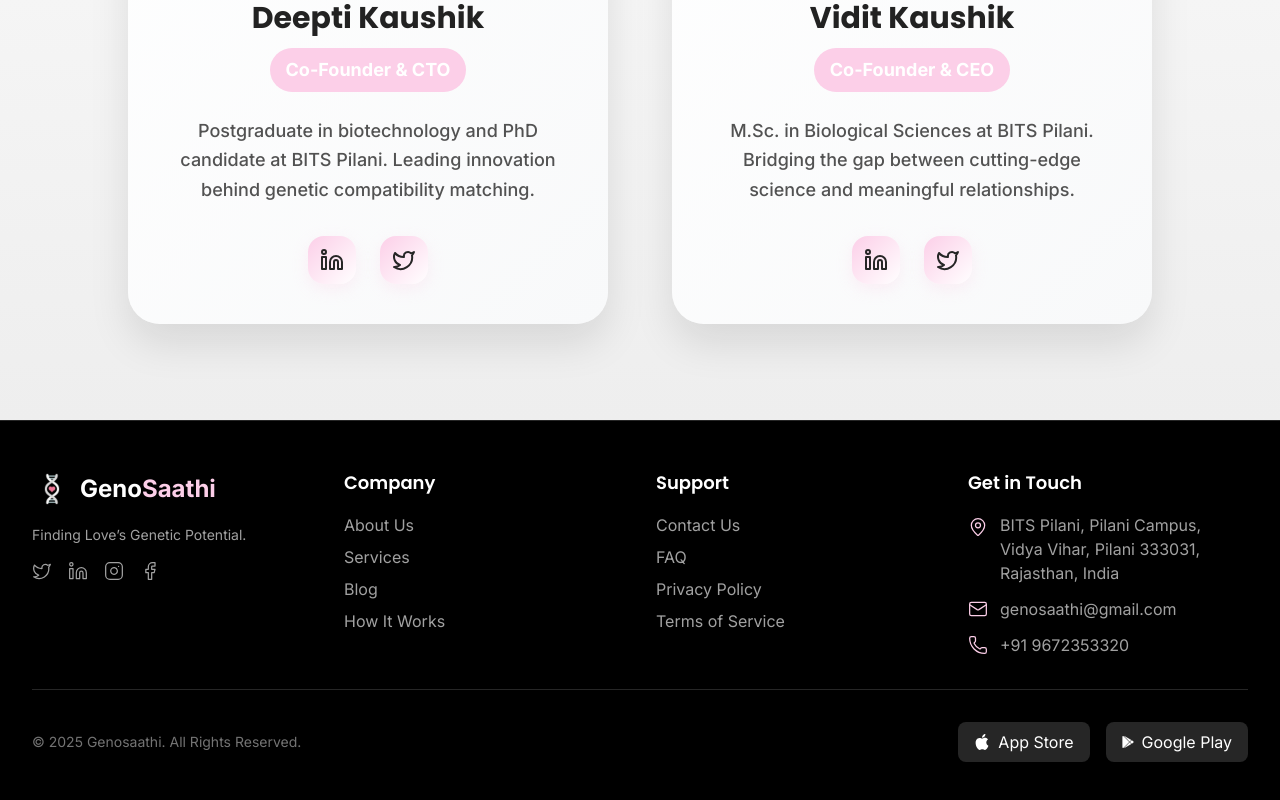
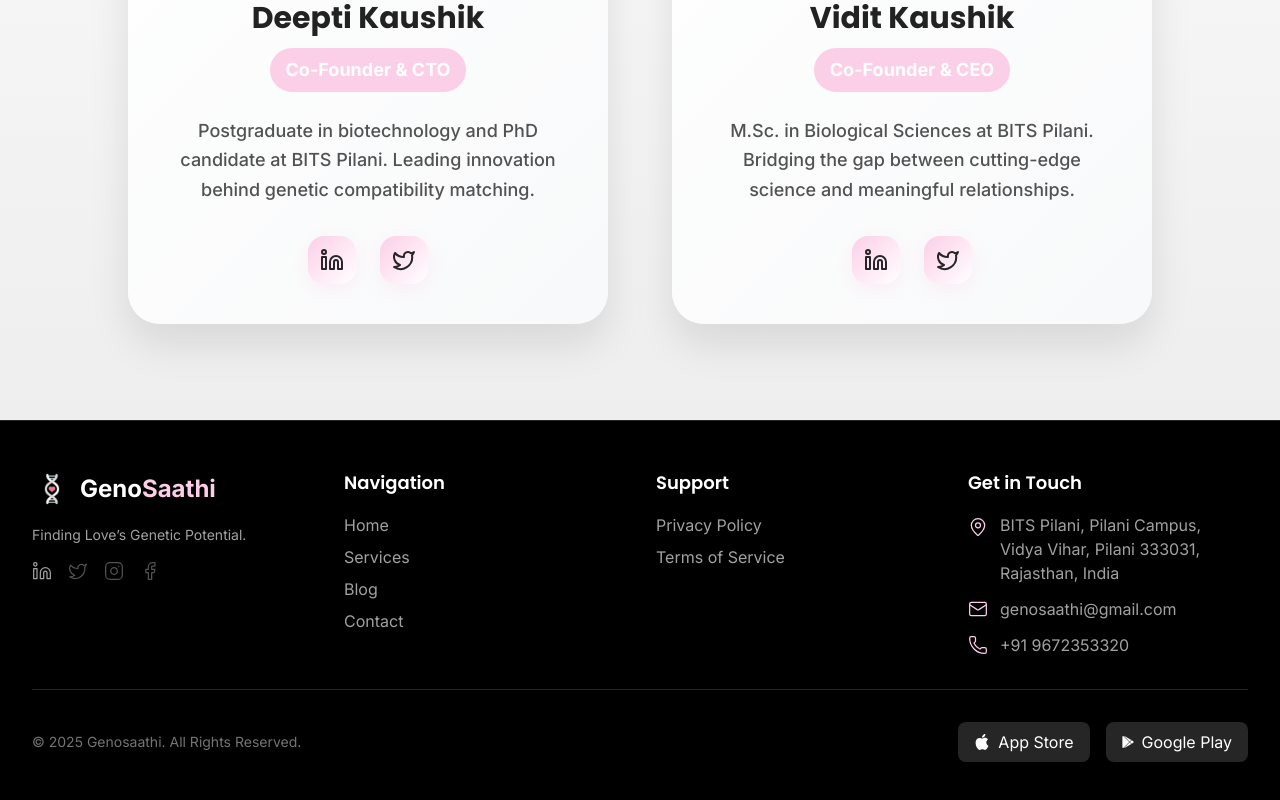
Before and after one commit to Aravind-Sathesh/GenoSaathi-Website, a Next.js app: page / in a window 1280 px wide. Shown: the part 4060-4860 px from the top of the page. Built offline with nearby package versions, Linux system fonts and the light colour scheme.

Commit message:
feat: update footer links

```diff
--- a/src/app/components/Footer.jsx
+++ b/src/app/components/Footer.jsx
@@ -9,6 +9,13 @@
 	Phone,
 	Mail,
 } from 'lucide-react';
+
+const navLinks = [
+	{ href: '/#home', label: 'Home' },
+	{ href: '/services', label: 'Services' },
+	{ href: '/blog', label: 'Blog' },
+	{ href: '/contact', label: 'Contact' },
+];
 
 export default function Footer() {
 	return (
@@ -38,15 +45,7 @@
 						</p>
 						<div className='flex space-x-4'>
 							<a
-								href='#'
-								target='_blank'
-								rel='noopener noreferrer'
-								className='text-neutral-400 hover:text-pink-200 transition-colors'
-							>
-								<Twitter size={20} strokeWidth={1.5} />
-							</a>
-							<a
-								href='#'
+								href='https://www.linkedin.com/company/genosaathi/'
 								target='_blank'
 								rel='noopener noreferrer'
 								className='text-neutral-400 hover:text-pink-200 transition-colors'
@@ -57,7 +56,15 @@
 								href='#'
 								target='_blank'
 								rel='noopener noreferrer'
-								className='text-neutral-400 hover:text-pink-200 transition-colors'
+								className='text-neutral-600 transition-colors' // Add 'hover:text-pink-200' and change 'neutral-600' to 'neutral-400' when active
+							>
+								<Twitter size={20} strokeWidth={1.5} />
+							</a>
+							<a
+								href='#'
+								target='_blank'
+								rel='noopener noreferrer'
+								className='text-neutral-600 transition-colors' // Add 'hover:text-pink-200' and change 'neutral-600' to 'neutral-400' when active
 							>
 								<Instagram size={20} strokeWidth={1.5} />
 							</a>
@@ -65,7 +72,7 @@
 								href='#'
 								target='_blank'
 								rel='noopener noreferrer'
-								className='text-neutral-400 hover:text-pink-200 transition-colors'
+								className='text-neutral-600 transition-colors' // Add 'hover:text-pink-200' and change 'neutral-600' to 'neutral-400' when active
 							>
 								<Facebook size={20} strokeWidth={1.5} />
 							</a>
@@ -75,41 +82,19 @@
 					{/* Column 2: Company Links */}
 					<div className='space-y-4'>
 						<h3 className='text-lg font-semibold text-white'>
-							Company
+							Navigation
 						</h3>
 						<ul className='space-y-2'>
-							<li>
-								<Link
-									href='/about'
-									className='text-neutral-400 hover:text-pink-200 transition-colors'
-								>
-									About Us
-								</Link>
-							</li>
-							<li>
-								<Link
-									href='/services'
-									className='text-neutral-400 hover:text-pink-200 transition-colors'
-								>
-									Services
-								</Link>
-							</li>
-							<li>
-								<Link
-									href='/blog'
-									className='text-neutral-400 hover:text-pink-200 transition-colors'
-								>
-									Blog
-								</Link>
-							</li>
-							<li>
-								<Link
-									href='#'
-									className='text-neutral-400 hover:text-pink-200 transition-colors'
-								>
-									How It Works
-								</Link>
-							</li>
+							{navLinks.map((link) => (
+								<li key={link.href}>
+									<Link
+										href={link.href}
+										className='text-neutral-400 hover:text-pink-200 transition-colors'
+									>
+										{link.label}
+									</Link>
+								</li>
+							))}
 						</ul>
 					</div>
 
@@ -119,22 +104,6 @@
 							Support
 						</h3>
 						<ul className='space-y-2'>
-							<li>
-								<Link
-									href='/contact'
-									className='text-neutral-400 hover:text-pink-200 transition-colors'
-								>
-									Contact Us
-								</Link>
-							</li>
-							<li>
-								<Link
-									href='/faq'
-									className='text-neutral-400 hover:text-pink-200 transition-colors'
-								>
-									FAQ
-								</Link>
-							</li>
 							<li>
 								<Link
 									href='/privacy-policy'
```
